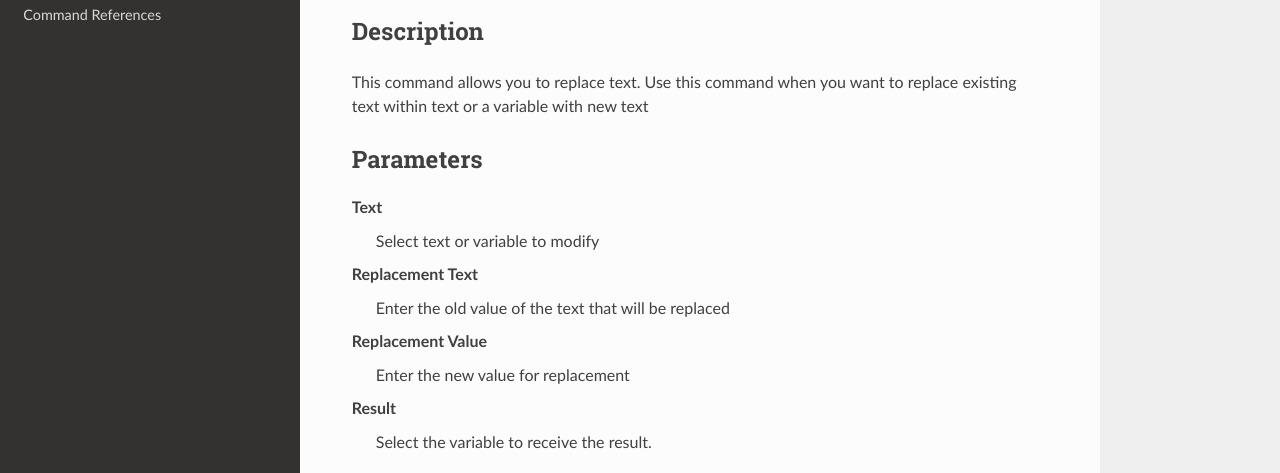
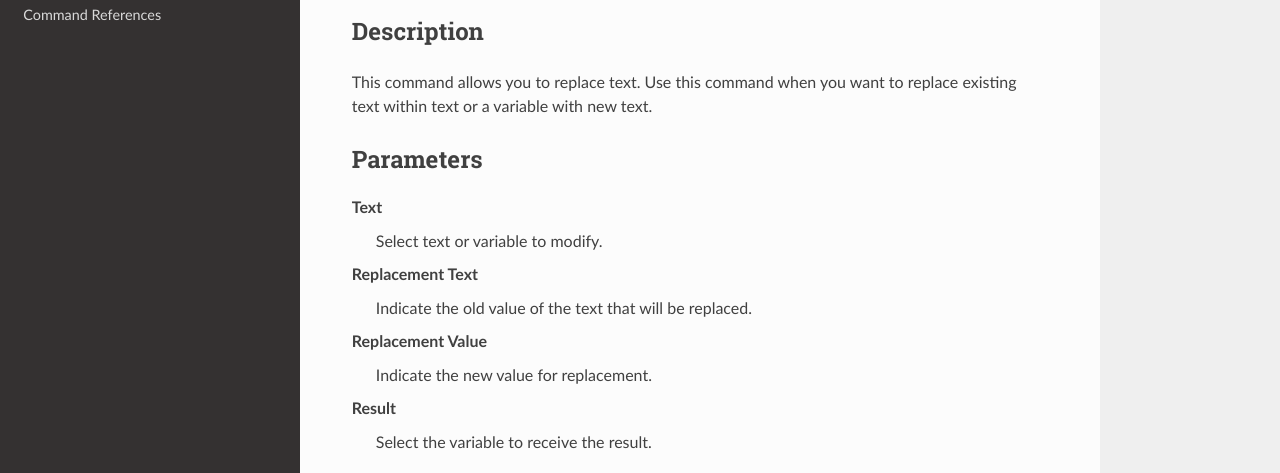
Before and after one commit to stupidmankind/BYpassDoc, a Sphinx documentation site: the page built from docs/source/commands/stringreplace.rst, in a window 1280 px wide and 900 px high. Shown: the part 249-722 px from the top of the window. Built offline with Sphinx 7.4.7 and the Read the Docs theme 2.0.0, drawn with Linux system fonts in a browser that asks for light colours.

Commit message:
Update stringreplace.rst
Edit description

```diff
--- a/docs/source/commands/stringreplace.rst
+++ b/docs/source/commands/stringreplace.rst
@@ -8,19 +8,19 @@ String Commands
 Description
 -----------
 
-This command allows you to replace text. Use this command when you want to replace existing text within text or a variable with new text
+This command allows you to replace text. Use this command when you want to replace existing text within text or a variable with new text.
 
 Parameters
 ----------
 
 **Text**
-	Select text or variable to modify
+	Select text or variable to modify.
 
 **Replacement Text**
-	Enter the old value of the text that will be replaced
+	Indicate the old value of the text that will be replaced.
 
 **Replacement Value**
-	Enter the new value for replacement
+	Indicate the new value for replacement.
 
 **Result**
 	Select the variable to receive the result.
```
